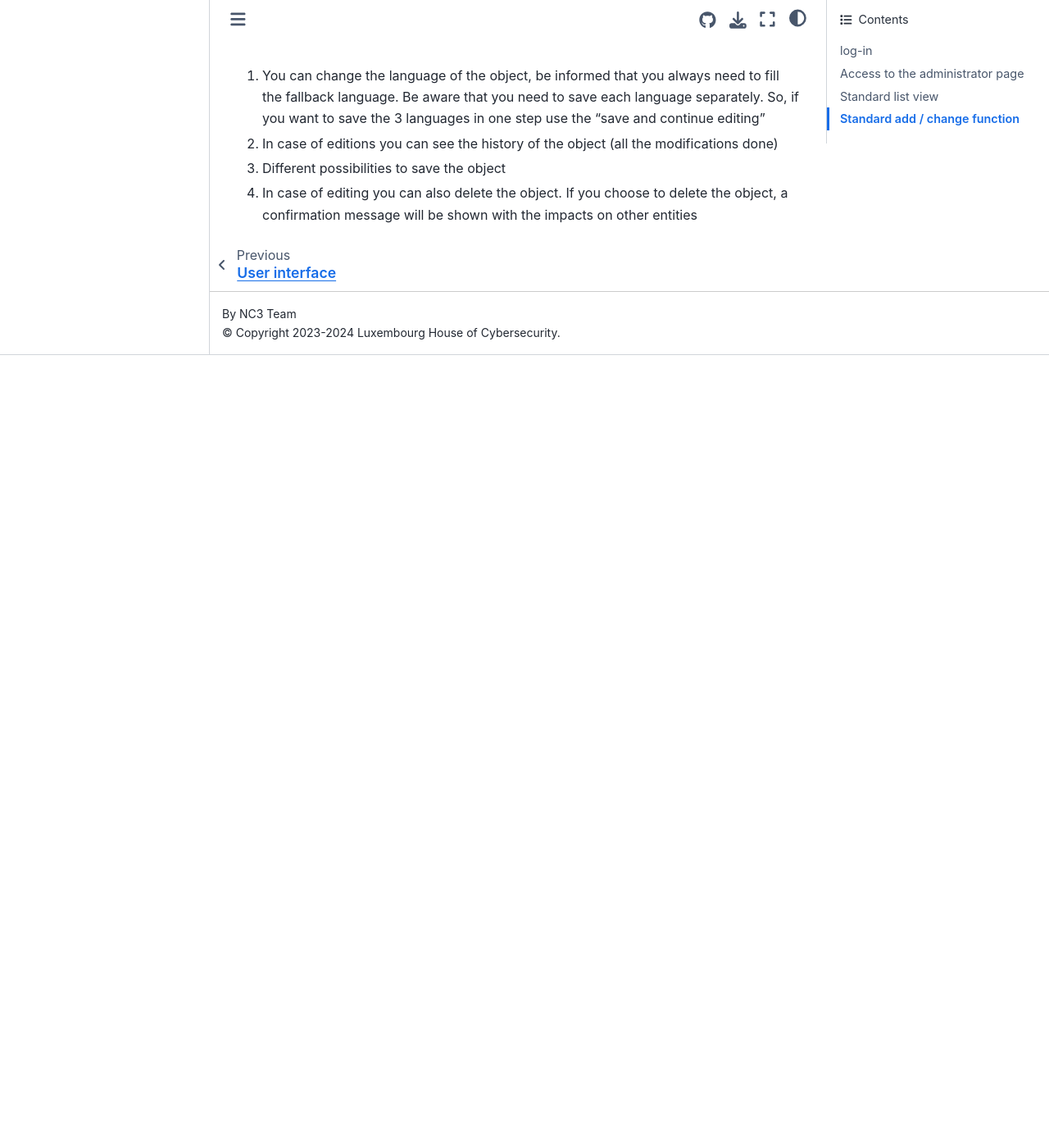
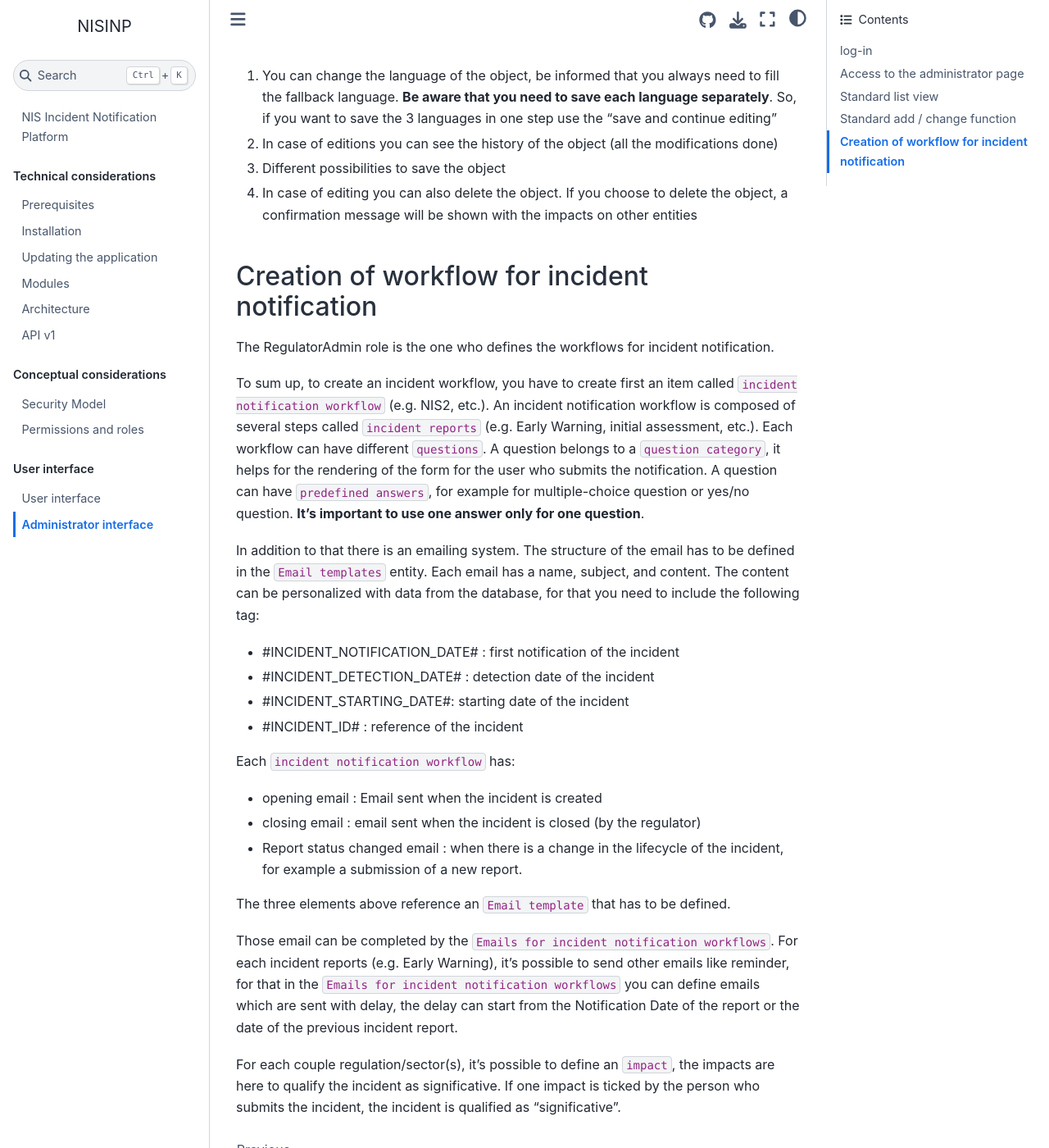
Before and after one commit to informed-governance-project/NISINP, a Sphinx documentation site: the page built from docs/ui_administrator.rst, in a window 1280 px wide and 1400 px high, scrolled down 2796 px. Shown: the whole window at 82% size. Built offline with Sphinx 7.4.7 and the Sphinx Book theme 1.1.4, drawn with Linux system fonts in a browser that asks for light colours; before the commit the page ends 3229 px from its top, so only the background shows below that.

Commit message:
update admin doc and fix warning

```diff
--- a/docs/ui_administrator.rst
+++ b/docs/ui_administrator.rst
@@ -1,8 +1,8 @@
 Administrator interface
-=====================
+=========================
 
 log-in
------
+-------
 
 On this page you can log in or create an account in case you have to notify an incident and you don't have your credential.
 
@@ -17,7 +17,7 @@ If you have credentials and don't remember the password please use the link: 'Fo
 At the first login, you need to activate the 2FA.
 
 Access to the administrator page
------
+-----------------------------------
 
 The following roles have access to the administrator interface:
 
@@ -40,7 +40,7 @@ The administrator page is composed of 3 parts:
 3. A list of your recent changes on the application
 
 Standard list view
------
+---------------------
 
 When clicking on an entity for example "Impacts" here, you list all the objects and you have different possible actions.
 
@@ -56,7 +56,7 @@ When clicking on an entity for example "Impacts" here, you list all the objects
 4. Some group actions are also available, for that you need to tick the case corresponding to the entries you want to modify and select the appropriate action
 
 Standard add / change function
------
+-----------------------------------
 
 When clicking on add or editing an object, you arrive on this kind of view for all the objects. The difference between editing and adding is in editing mode, the values are prefilled by the existing one
 
@@ -66,7 +66,41 @@ When clicking on add or editing an object, you arrive on this kind of view for a
 
    Screenshot of an edition page.
 
-1. You can change the language of the object, be informed that you always need to fill the fallback language. Be aware that you need to save each language separately. So, if you want to save the 3 languages in one step use the "save and continue editing"
+1. You can change the language of the object, be informed that you always need to fill the fallback language. **Be aware that you need to save each language separately**. So, if you want to save the 3 languages in one step use the "save and continue editing"
 2. In case of editions you can see the history of the object (all the modifications done)
 3. Different possibilities to save the object
 4. In case of editing you can also delete the object. If you choose to delete the object, a confirmation message will be shown with the impacts on other entities
+
+
+Creation of workflow for incident notification
+-------------------------------------------------
+
+The RegulatorAdmin role is the one who defines the workflows for incident notification.
+
+To sum up, to create an incident workflow, you have to create first an item called ``incident notification workflow`` (e.g. NIS2, etc.).
+An incident notification workflow is composed of several steps called ``incident reports`` (e.g. Early Warning, initial assessment, etc.).
+Each workflow can have different ``questions``. A question belongs to a ``question category``, it helps for the rendering of the form for the user who submits the notification.
+A question can have ``predefined answers``, for example for multiple-choice question or yes/no question. **It's important to use one answer only for one question**.
+
+In addition to that there is an emailing system. The structure of the email has to be defined in the ``Email templates`` entity. Each email has a name, subject, and content.
+The content can be personalized with data from the database, for that you need to include the following tag:
+
+- #INCIDENT_NOTIFICATION_DATE# : first notification of the incident
+- #INCIDENT_DETECTION_DATE# : detection date of the incident
+- #INCIDENT_STARTING_DATE#: starting date of the incident
+- #INCIDENT_ID# : reference of the incident
+
+Each ``incident notification workflow`` has:
+
+- opening email : Email sent when the incident is created
+- closing email : email sent when the incident is closed (by the regulator)
+- Report status changed email : when there is a change in the lifecycle of the incident, for example a submission of a new report.
+
+The three elements above reference an ``Email template`` that has to be defined.
+
+Those email can be completed by the ``Emails for incident notification workflows``. For each incident reports (e.g. Early Warning), it's possible to send other emails
+like reminder, for that in the ``Emails for incident notification workflows`` you can define emails which are sent with delay, the delay can start from the Notification Date of the report
+or the date of the previous incident report.
+
+For each couple regulation/sector(s), it's possible to define an ``impact``, the impacts are here to qualify the incident as significative. If one impact is ticked by the
+person who submits the incident, the incident is qualified as "significative".
--- a/docs/ui_user.rst
+++ b/docs/ui_user.rst
@@ -2,7 +2,7 @@ User interface
 =====================
 
 log-in
------
+-------
 
 On this page you can log in or create an account in case you have to notify an incident and you don't have your credential.
 
@@ -16,8 +16,8 @@ If you have credentials and don't remember the password please use the link: 'Fo
 
 At the first login, you need to activate the 2FA.
 
-Notify an incident
------
+Notify an incident (available for concerned profiles)
+--------------------------------------------------------
 
 Once logged in you can notify an incident by clicking on the dedicated button 'report an incident'
 
@@ -29,7 +29,7 @@ Complete all the step until the last one, and the application will create the in
 
 
 Incident list view
------
+---------------------
 
 The default login page when you are a user is the incident list view. You can find here all your incident.
 
```
